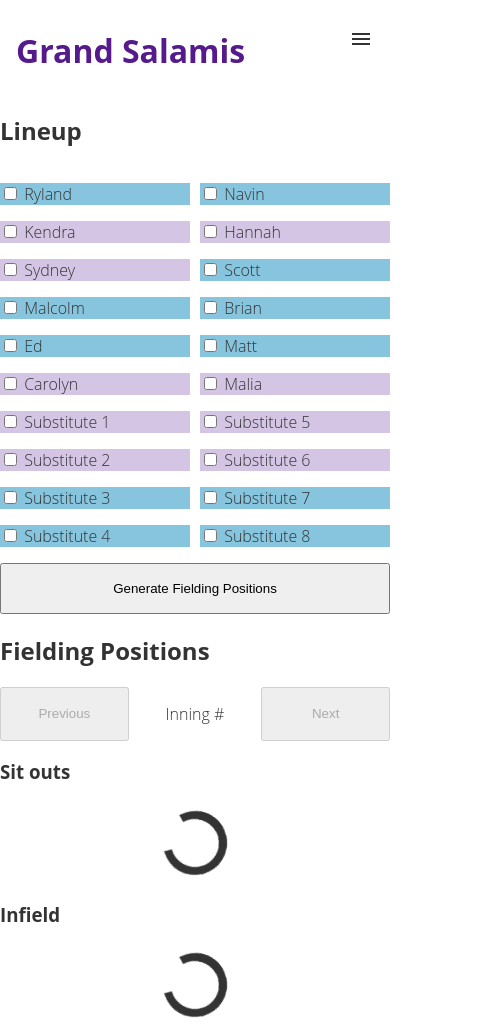
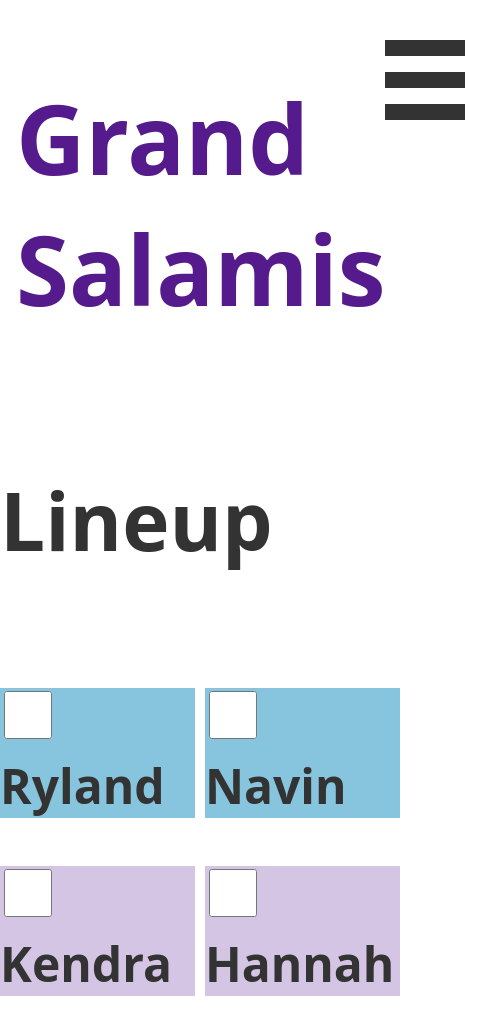
Before and after one commit to EdSmilovici/grandsalamis, a plain HTML site: page index.html in a window 390 px wide. Shown: the top 1033 px of the page, 497 px wide, since content can reach past the window. Drawn offline with Linux system fonts and the light colour scheme.

Commit message:
some mobile styling

```diff
--- a/css/navbar.css
+++ b/css/navbar.css
@@ -35,6 +35,30 @@ header a {
 /* I set it big here so I don't have to shrink the screen so much */
 /* for testing purposes */
 @media screen and (max-width: 1100px) {
+
+    p,
+    button {
+        font-weight: bold;
+        font-size: 3rem;
+    }
+
+    h1 {
+        font-size: 6rem;
+    }
+
+    h2 {
+        font-size: 5rem;
+    }
+
+    h3 {
+        font-size: 4rem;
+    }
+
+    input[type=checkbox] {
+        width: 3rem;
+        height: 3rem;
+    }
+
     header {
         display: grid;
         grid-template-areas:
@@ -61,7 +85,7 @@ header a {
         display: flex;
         justify-content: flex-end;
         align-items: baseline;
-        padding: 30px 20px 30px 0;
+        padding: 2rem 2rem 2rem 0;
         position: relative;
         user-select: none;
         visibility: visible;
@@ -70,17 +94,17 @@ header a {
     .navicon {
         background: #333;
         display: block;
-        height: 2px;
-        width: 18px;
+        height: 1rem;
+        width: 5rem;
         position: relative;
     }
 
     .navicon:before {
-        top: 5px;
+        top: 2rem;
     }
 
     .navicon:after {
-        top: -5px;
+        top: 4rem;
     }
 
     .navicon:before,
--- a/js/main.js
+++ b/js/main.js
@@ -220,8 +220,6 @@ function setSitOuts() {
     let maxFemaleSitOut = femaleCount - 3;
     let lowestSitOutCount = 0;
     for (let i = 0; i < 7; i++) {
-        console.log(prosciuttoFieldingInfo);
-        console.log(genoaFieldingInfo);
         lowestSitOutCount = getLowestSitOutCount();
         let maleSitOutCount = 0;
         let femaleSitOutCount = 0;
```
